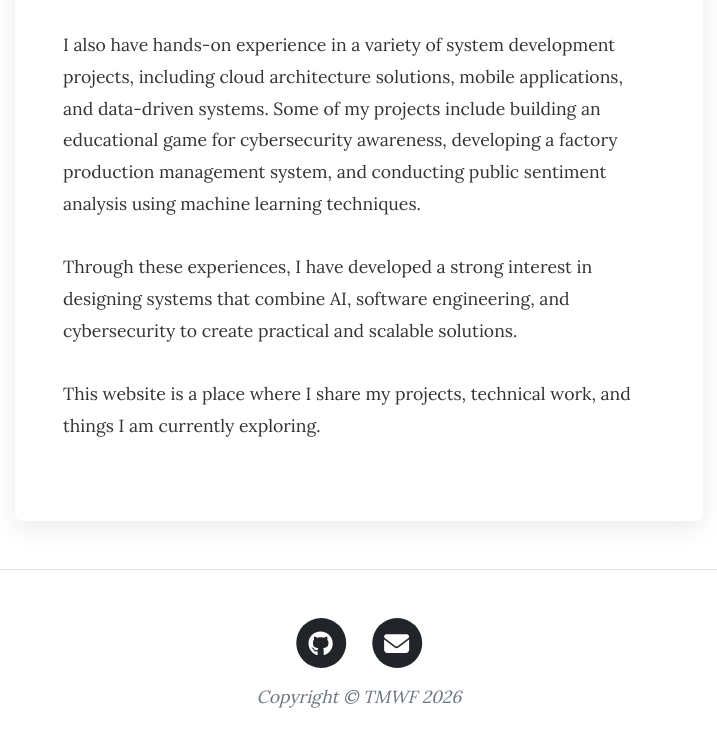
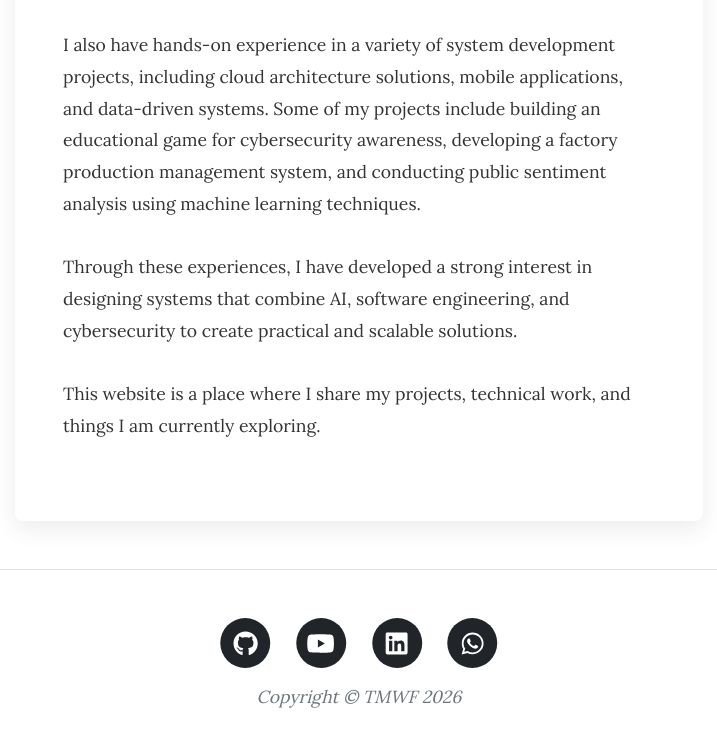
Before and after one commit to tmwf1475/tmwf1475.github.io, a plain HTML site: page home.html in a window 1280 px wide. Shown: the part 1559-2306 px from the top of the page, without its empty margins (281-998 px from the left). Drawn offline with nearby package versions, Linux system fonts and the light colour scheme.

Commit message:
Add social media links to home.html

```diff
--- a/home.html
+++ b/home.html
@@ -194,34 +194,44 @@ This website is a place where I share my projects, technical work, and things I
 
 <ul class="list-inline text-center">
 
+<!-- GitHub -->
 <li class="list-inline-item">
-
-<a href="#">
-
+<a href="https://github.com/tmwf1475" target="_blank">
 <span class="fa-stack fa-lg">
-
 <i class="fas fa-circle fa-stack-2x"></i>
 <i class="fab fa-github fa-stack-1x fa-inverse"></i>
-
 </span>
-
 </a>
-
 </li>
 
+<!-- YouTube -->
 <li class="list-inline-item">
+<a href="https://www.youtube.com/@tmwfstudio" target="_blank">
+<span class="fa-stack fa-lg">
+<i class="fas fa-circle fa-stack-2x"></i>
+<i class="fab fa-youtube fa-stack-1x fa-inverse"></i>
+</span>
+</a>
+</li>
 
-<a href="#">
+<!-- LinkedIn -->
+<li class="list-inline-item">
+<a href="https://www.linkedin.com/in/pin-chieh-huang-tmwf/" target="_blank">
+<span class="fa-stack fa-lg">
+<i class="fas fa-circle fa-stack-2x"></i>
+<i class="fab fa-linkedin fa-stack-1x fa-inverse"></i>
+</span>
+</a>
+</li>
 
+<!-- WhatsApp -->
+<li class="list-inline-item">
+<a href="https://wa.me/886968765797" target="_blank">
 <span class="fa-stack fa-lg">
-
 <i class="fas fa-circle fa-stack-2x"></i>
-<i class="fas fa-envelope fa-stack-1x fa-inverse"></i>
-
+<i class="fab fa-whatsapp fa-stack-1x fa-inverse"></i>
 </span>
-
 </a>
-
 </li>
 
 </ul>
```
